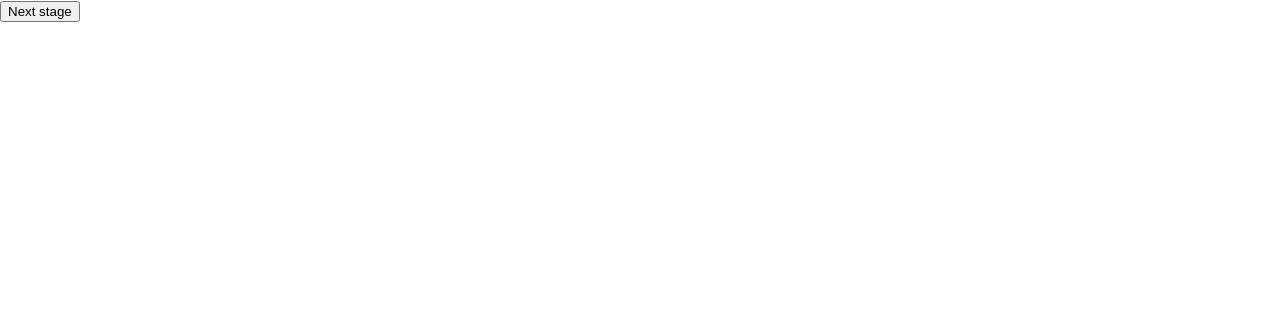
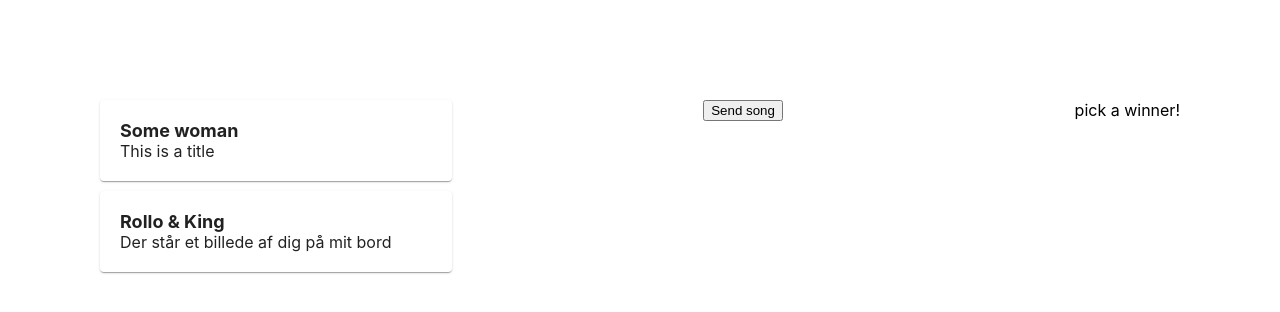
Before and after one commit to AndersKroeyer/hit-me-with-that-song, a React (Create React App) app: page /control-panel in a window 1280 px wide. Shown: the top 312 px of the page. Built offline with nearby package versions, Linux system fonts and the light colour scheme.

Commit message:
material ui

```diff
--- a/package.json
+++ b/package.json
@@ -3,6 +3,7 @@
   "version": "0.1.0",
   "private": true,
   "dependencies": {
+    "@material-ui/core": "^4.12.3",
     "@testing-library/jest-dom": "^5.11.4",
     "@testing-library/react": "^11.1.0",
     "@testing-library/user-event": "^12.1.10",
--- a/public/index.html
+++ b/public/index.html
@@ -15,6 +15,15 @@
       user's mobile device or desktop. See https://developers.google.com/web/fundamentals/web-app-manifest/
     -->
     <link rel="manifest" href="%PUBLIC_URL%/manifest.json" />
+    <link
+      rel="stylesheet"
+      href="https://fonts.googleapis.com/css?family=Roboto:300,400,500,700&display=swap"
+    />
+    <link
+      rel="stylesheet"
+      href="https://fonts.googleapis.com/icon?family=Material+Icons"
+    />
+
     <!--
       Notice the use of %PUBLIC_URL% in the tags above.
       It will be replaced with the URL of the `public` folder during the build.
@@ -38,5 +47,6 @@
 
       To begin the development, run `npm start` or `yarn start`.
       To create a production bundle, use `npm run build` or `yarn build`.
-    --></body>
+    -->
+  </body>
 </html>
--- /dev/null
+++ b/src/Components/ControlPanel/ControlPanel.styles.ts
@@ -0,0 +1,26 @@
+import { makeStyles } from '@material-ui/core/styles';
+
+const styles = makeStyles({
+  controlPanelContainer: {
+    display: 'flex',
+    justifyContent: 'space-between',
+    margin: '100px',
+  },
+  columnContainer: {
+    display: 'flex',
+    flexDirection: 'column',
+  },
+  pickSong: {
+    display: 'flex',
+    flexDirection: 'column',
+    marginBottom: '10px',
+    padding: '20px',
+    width: '100%',
+  },
+  songTitle: {
+    fontWeight: 'bolder',
+    fontSize: '18px',
+  },
+});
+
+export default styles;
--- a/src/Components/ControlPanel/ControlPanel.tsx
+++ b/src/Components/ControlPanel/ControlPanel.tsx
@@ -1,21 +1,59 @@
+import { createStyles, Paper, withStyles } from '@material-ui/core';
+import { useState } from 'react';
 import Config from '../../config';
+import { Song, Word } from '../types';
+import styles from './ControlPanel.styles';
+
+const buildWords = (words: string[]): Word[] =>
+  words.map((w) => ({ text: w, visible: false }));
+
+const songData: Song[] = [
+  {
+    author: 'Some woman',
+    title: 'This is a title',
+    words: buildWords(['Pas', 'på', 'den', 'knald', 'røde', 'gummibåd']),
+  },
+  {
+    author: 'Rollo & King',
+    title: 'Der står et billede af dig på mit bord',
+    words: buildWords(['Der', 'står', 'et', 'billede', 'af', 'dig']),
+  },
+];
 
 function ControlPanel() {
+  const [currentSongIndex, setCurrentSongIndex] = useState(0);
+
   const onclick = () => {
-    console.log('initializing');
     const bc = new BroadcastChannel(Config.broadcastChannelId);
-    console.log('broadcasting');
-    bc.postMessage('Hello');
-    bc.postMessage({ person: 'anders' });
-    console.log('broadcasting done');
+    bc.postMessage({ song: songData[currentSongIndex] });
     bc.close();
   };
 
+  const classes = styles();
+
   return (
-    <div>
-      <button type="button" onClick={onclick}>
-        Next stage
-      </button>
+    <div className={classes.controlPanelContainer}>
+      {/* songpicker */}
+      <div className={classes.columnContainer}>
+        {songData.map((song) => (
+          <Paper elevation={1} className={classes.pickSong}>
+            {/* <div className={pickSong}> */}
+            <span className={classes.songTitle}>{song.author}</span>
+            <span>{song.title}</span>
+            {/* </div> */}
+          </Paper>
+        ))}
+      </div>
+
+      {/* toggle visibility  */}
+      <div className={classes.columnContainer}>
+        <button type="button" onClick={onclick}>
+          Send song
+        </button>
+      </div>
+
+      {/* pick winner */}
+      <div className={classes.columnContainer}>pick a winner!</div>
     </div>
   );
 }
--- a/src/Components/Dashboard/Dashboard.tsx
+++ b/src/Components/Dashboard/Dashboard.tsx
@@ -2,15 +2,15 @@ import { useEffect, useState } from 'react';
 import styles from './Dashboard.module.scss';
 import Word from '../Word/Word';
 import Config from '../../config';
-import { Song } from '../types';
+import { DashboardState } from '../types';
 
-const initialState: Song = {
+const initialState: DashboardState = {
   words: [],
 };
 
 function Dashboard() {
   const [dataFromBroadCast, setDataFromBroadCast] =
-    useState<Song>(initialState);
+    useState<DashboardState>(initialState);
 
   useEffect(() => {
     const bc = new BroadcastChannel(Config.broadcastChannelId);
@@ -24,7 +24,7 @@ function Dashboard() {
     return () => {
       bc.close();
     };
-  });
+  }, []);
 
   return (
     <div className={styles.wordsContainer}>
--- a/src/Components/Word/Word.tsx
+++ b/src/Components/Word/Word.tsx
@@ -1,11 +1,7 @@
 import { Word } from '../types';
 
-const WordComponent = ({ text, visible }: Word) => {
-  if (!visible) {
-    return <div>________</div>;
-  }
-
-  return <div>{text}</div>;
-};
+const WordComponent = ({ text, visible }: Word) => (
+  <div key={text}>{visible ? text : '___________'}</div>
+);
 
 export default WordComponent;
--- a/tsconfig.json
+++ b/tsconfig.json
@@ -1,7 +1,7 @@
 {
   "compilerOptions": {
     "target": "es5",
-        "lib": ["dom", "dom.iterable", "esnext"],
+    "lib": ["es6", "dom", "dom.iterable", "esnext"],
     "allowJs": true,
     "skipLibCheck": true,
     "esModuleInterop": true,
```
Also changed, not shown: src/Components/types.ts (+7 -1 lines), .eslintrc.json, 1 other file (tests, documents, lock files or other folders). Lines whose indentation alone changed are shown as unchanged.
